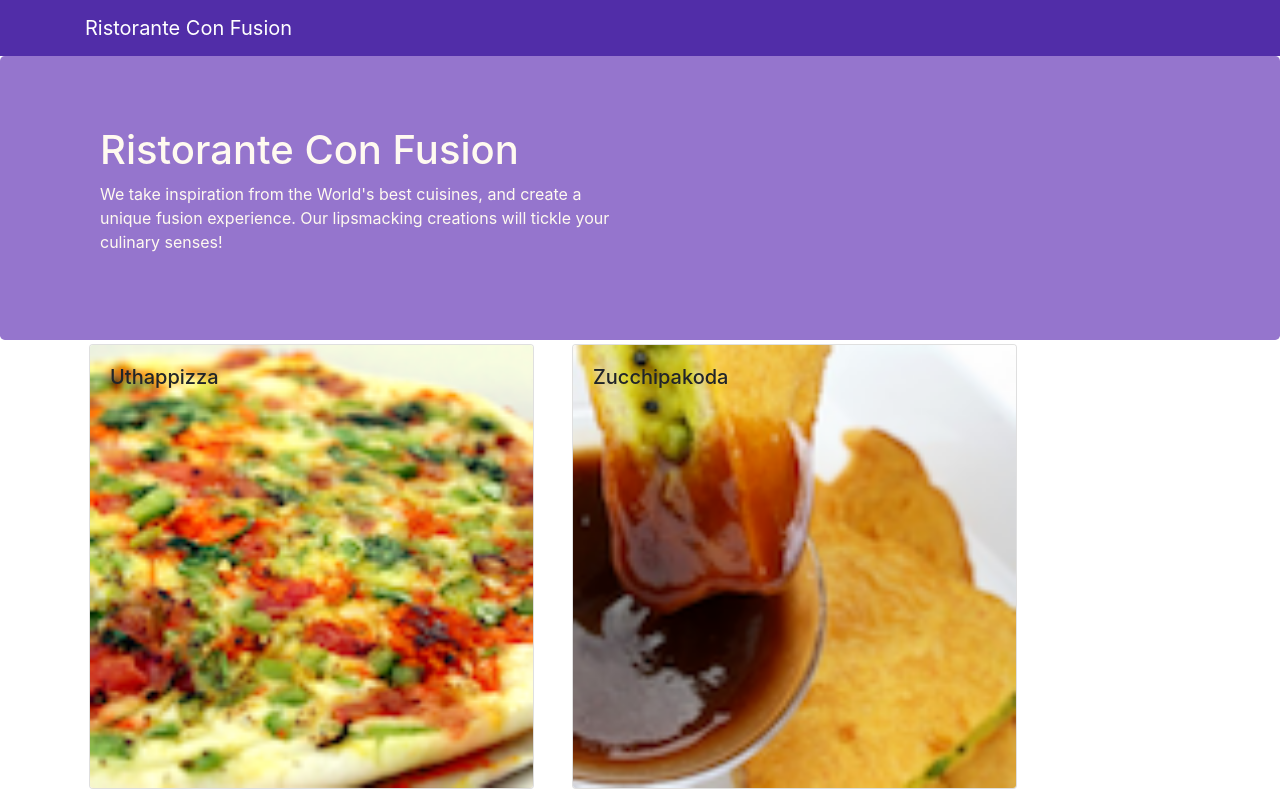
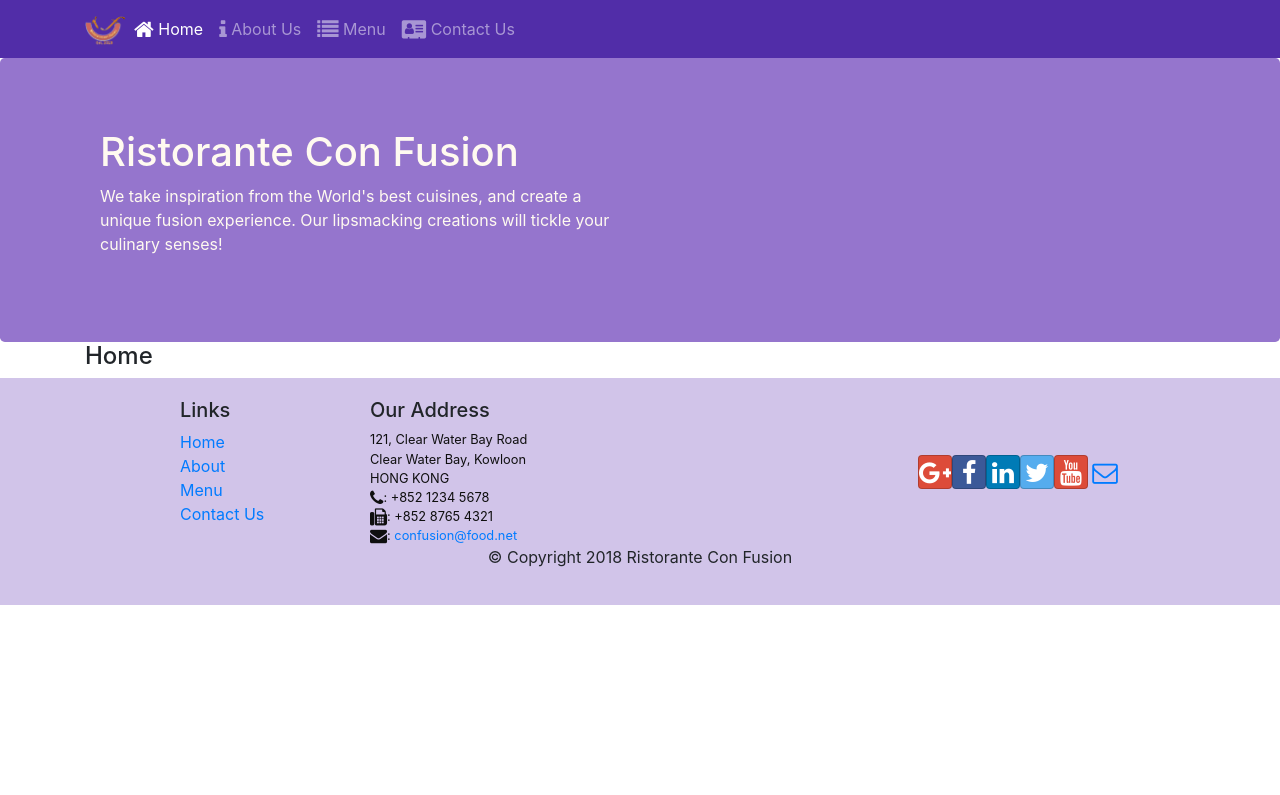
Before and after one commit to fdisano/conFusion-react, a React (Create React App) app: page /home in a window 1280 px wide. Shown: the top 795 px of the page. Built offline with nearby package versions, Linux system fonts and the light colour scheme.

Commit message:
react router

```diff
--- a/package.json
+++ b/package.json
@@ -13,6 +13,7 @@
     "react": "^18.2.0",
     "react-dom": "^18.2.0",
     "react-popper": "0.9.2",
+    "react-router-dom": "4.2.2",
     "react-scripts": "5.0.1",
     "reactstrap": "5.0.0",
     "web-vitals": "^2.1.4"
--- a/src/App.js
+++ b/src/App.js
@@ -1,14 +1,17 @@
 import React, { Component } from 'react';
 import Main from './components/MainComponent';
 import './App.css';
+import { BrowserRouter } from 'react-router-dom';
 
 class App extends Component {
 
   render() {
     return (
-      <div>
-      <Main />
-      </div>
+      <BrowserRouter>
+        <div>
+        <Main />
+        </div>
+      </BrowserRouter>
     );
   }
 }
--- a/src/components/FooterComponent.js
+++ b/src/components/FooterComponent.js
@@ -1,4 +1,5 @@
 import React from 'react';
+import { Link } from 'react-router-dom';
 
 function Footer(props) {
     return (
@@ -8,10 +9,10 @@
                     <div className="col-4 offset-1 col-sm-2">
                         <h5>Links</h5>
                         <ul className="list-unstyled">
-                            <li><a href="#">Home</a></li>
-                            <li><a href="#">About</a></li>
-                            <li><a href="#">Menu</a></li>
-                            <li><a href="contactus.html">Contact</a></li>
+                            <li><Link to="/home">Home</Link></li>
+                            <li><Link to="/aboutus">About</Link></li>
+                            <li><Link to="/menu">Menu</Link></li>
+                            <li><Link to="/contactus">Contact Us</Link></li>
                         </ul>
                     </div>
                     <div className="col-7 col-sm-5">
--- a/src/components/HeaderComponent.js
+++ b/src/components/HeaderComponent.js
@@ -1,13 +1,57 @@
 import React, { Component } from 'react';
-import {Navbar, NavbarBrand, Jumbotron } from 'reactstrap';
+import { Navbar, NavbarBrand, Nav, NavbarToggler, Collapse, NavItem, Jumbotron } from 'reactstrap';
+import { NavLink } from 'react-router-dom';
 
 class Header extends Component {
+
+    constructor(props){
+        super(props);
+
+        this.state = {
+          isNavOpen: false
+        };
+        this.toggleNav = this.toggleNav.bind(this);
+    }
+
+    toggleNav() {
+      this.setState({
+          isNavOpen: !this.state.isNavOpen
+      });
+    }
+
     render() {
         return (
           <React.Fragment>
-            <Navbar dark>
+            <Navbar dark expand="md">
                 <div className="container">
-                    <NavbarBrand href="/">Ristorante Con Fusion</NavbarBrand>
+                    <NavbarToggler onClick={this.toggleNav} />
+                    <NavbarBrand className="mr-auto" href="/">
+                        <img src="assets/images/logo.png" height="30" width="41" alt="Ristorante Con Fusion" />
+                    </NavbarBrand>
+                    <Collapse isOpen={this.state.isNavOpen} navbar>
+                        <Nav navbar>
+                            <NavItem>
+                                <NavLink className="nav-link" to="/home">
+                                    <span className="fa fa-home fa-lg"></span> Home
+                                </NavLink>
+                            </NavItem>
+                            <NavItem>
+                                <NavLink className="nav-link" to="/aboutus">
+                                    <span className="fa fa-info fa-lg"></span> About Us
+                                </NavLink>
+                            </NavItem>
+                            <NavItem>
+                                <NavLink className="nav-link" to="/menu">
+                                    <span className="fa fa-list fa-lg"></span> Menu
+                                </NavLink>
+                            </NavItem>
+                            <NavItem>
+                                <NavLink className="nav-link" to="/contactus">
+                                    <span className="fa fa-address-card fa-lg"></span> Contact Us
+                                </NavLink>
+                            </NavItem>
+                        </Nav>
+                    </Collapse>
                 </div>
             </Navbar>
             <Jumbotron>
--- /dev/null
+++ b/src/components/HomeComponent.js
@@ -0,0 +1,11 @@
+import React from 'react';
+
+function Home(props) {
+  return (
+      <div className="container">
+          <h4>Home</h4>
+      </div>
+  );
+}
+
+export default Home;
--- a/src/components/MainComponent.js
+++ b/src/components/MainComponent.js
@@ -1,32 +1,36 @@
 import React, { Component } from 'react';
+import Home from './HomeComponent';
 import Menu from './MenuComponent';
 import DishDetail from './DishdetailComponent';
 import Header from './HeaderComponent';
 import Footer from './FooterComponent';
 import { DISHES } from '../shared/dishes';
+import { Switch, Route, Redirect } from 'react-router-dom';
 
 class Main extends Component {
   constructor(props){
       super(props);
 
       this.state = {
-        dishes: DISHES,
-        selectedDish: null
+        dishes: DISHES
       };
   }
 
-  onDishSelect(dishId){
-    this.setState({ selectedDish: dishId });
-  }
+  render() {
+    const HomePage = () => {
+      return (
+        <Home />
+      );
+    }
 
-  render() {
     return (
       <div>
         <Header />
-        <Menu dishes={this.state.dishes}
-            onClick={(dishId) => this.onDishSelect(dishId)} />
-        <DishDetail
-            dish={this.state.dishes.filter((dish) => dish.id === this.state.selectedDish)[0]} />
+        <Switch>
+            <Route path="/home" component={HomePage} />
+            <Route exact path="/menu" component={() => <Menu dishes={this.state.dishes} />} />
+        </Switch>
+        <Redirect to="/home" />
         <Footer />
       </div>
     );
```
Also changed, not shown: 1 other file (tests, documents, lock files or other folders). Lines whose indentation alone changed are shown as unchanged.
